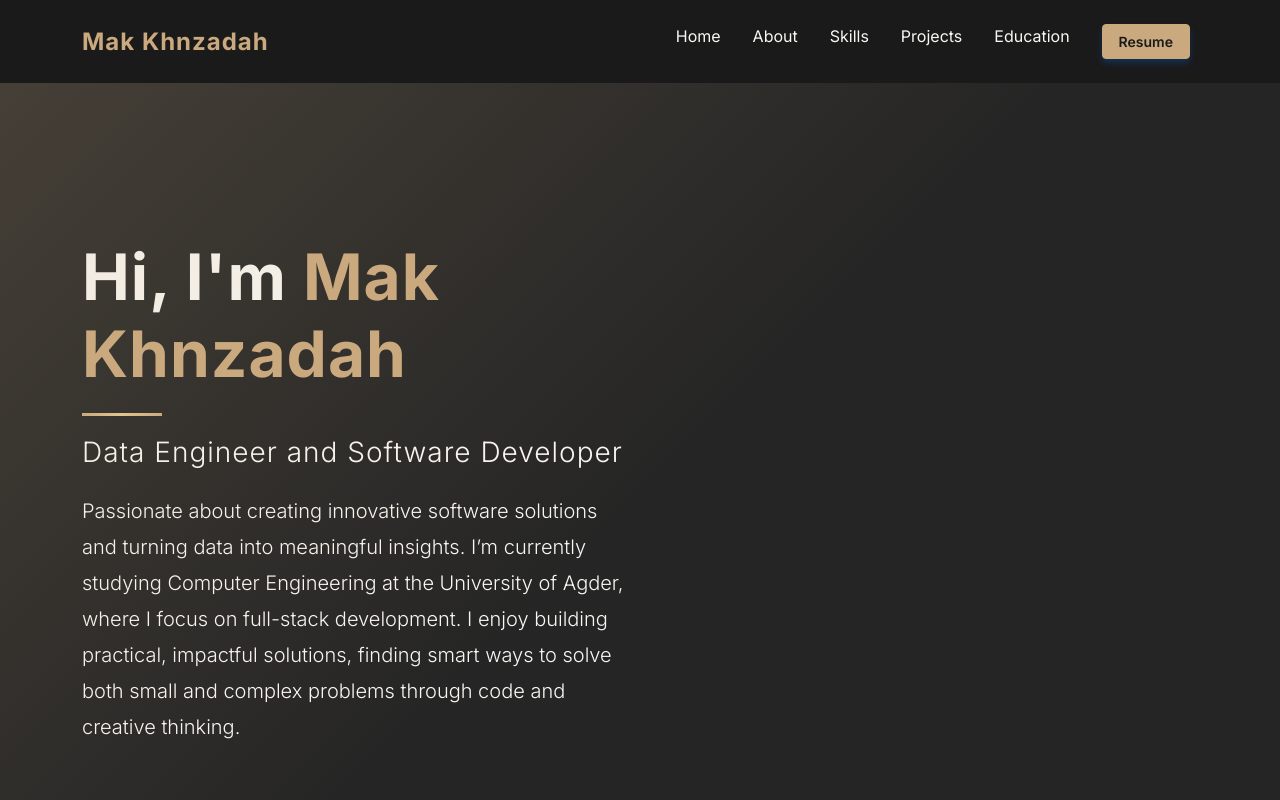
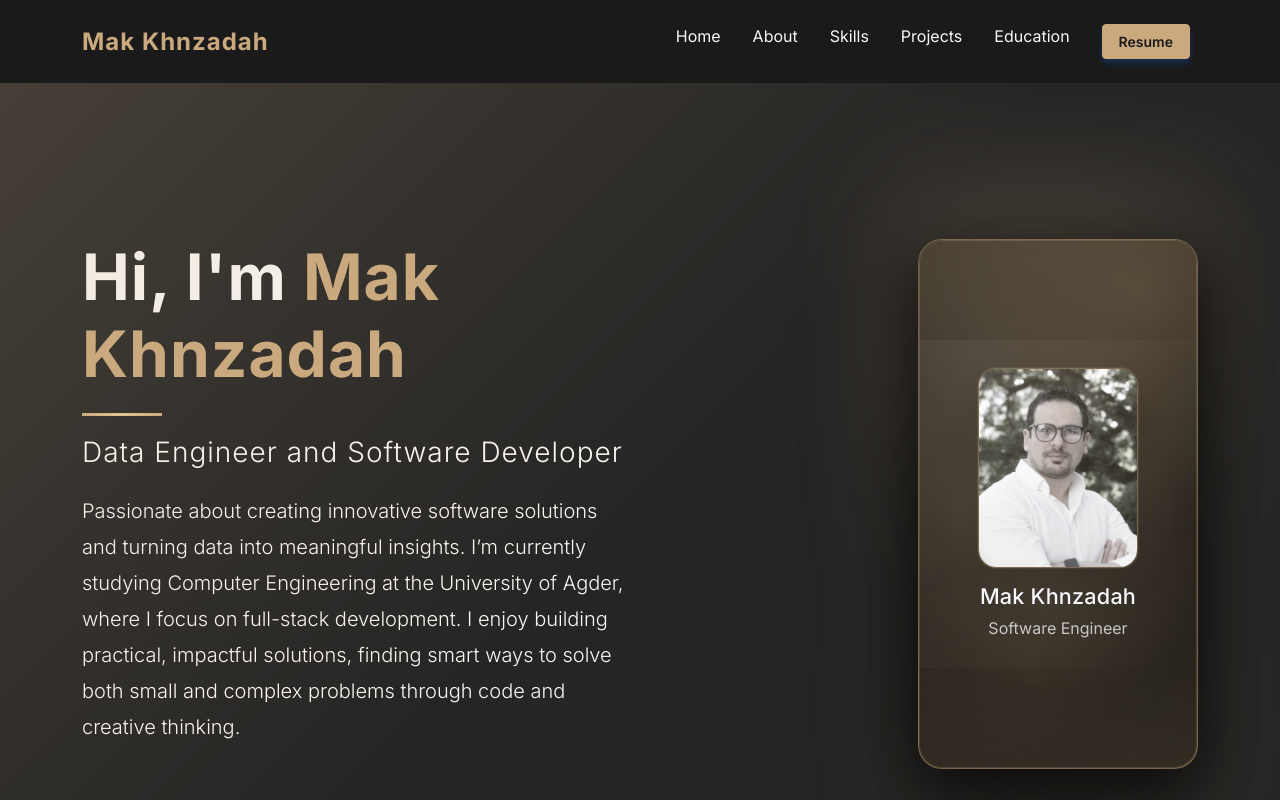
Before and after one commit to MakKhnzadah/Mak-portfolio, a React (Create React App) app: page / in a window 1280 px wide. Shown: the top 800 px of the page. Built offline with nearby package versions, Linux system fonts and the light colour scheme.

Commit message:
updated_8

```diff
--- a/src/components/Hero.tsx
+++ b/src/components/Hero.tsx
@@ -3,17 +3,9 @@ import { Container, Row, Col } from 'react-bootstrap';
 import ProfileCard from './ProfileCard';
 
 const Hero: React.FC = () => {
-  // Prefer PNG; fallback to JPG if PNG not found (browser will 404 silently if missing)
   const base = process.env.PUBLIC_URL || '';
   const profileImage = `${base}/images/mak_profile.png`;
-  const profileFallback = `${base}/images/mak_profile.jpg`;
-  const miniProfile = `${base}/images/mak_profile-mini.png`;
-  const miniFallback = `${base}/images/mak_profile-mini.jpg`;
-
-  const handleContactCTA = () => {
-    const contactSection = document.getElementById('contact');
-    contactSection?.scrollIntoView({ behavior: 'smooth' });
-  };
+  const profileFallback = `${base}/profile-placeholder.jpg`;
 
   return (
     <section id="home" className="hero-section py-5">
@@ -34,8 +26,18 @@ const Hero: React.FC = () => {
             </p>
             {/* CTA buttons removed per request */}
           </Col>
-
-
+          <Col
+            md={6}
+            className="d-flex justify-content-center justify-content-md-end mt-4 mt-md-0"
+          >
+            <ProfileCard
+              avatarUrl={profileImage}
+              fallbackAvatarUrl={profileFallback}
+              showUserInfo={false}
+              enableMobileTilt
+              className="hero-profile-card"
+            />
+          </Col>
         </Row>
       </Container>
     </section>
--- a/src/components/ProfileCard.css
+++ b/src/components/ProfileCard.css
@@ -48,6 +48,7 @@
   position: relative;
   border-radius: 24px;
   background: var(--pc-gradient);
+  background-color: #161310; /* fallback for Firefox when backdrop-filter/mix-blend are weak */
   min-height: 360px;
   overflow: hidden;
   border: 1px solid var(--pc-border);
@@ -88,6 +89,14 @@
     var(--inner-gradient, var(--pc-gradient));
   mix-blend-mode: screen;
   opacity: 0.7;
+}
+
+@supports not (backdrop-filter: blur(4px)) {
+  .pc-card {
+    backdrop-filter: none;
+    background: linear-gradient(150deg, rgba(28, 24, 20, 0.96) 0%, rgba(18, 16, 14, 0.9) 60%, rgba(201, 169, 125, 0.12) 100%);
+    box-shadow: 0 22px 50px rgba(0, 0, 0, 0.5), 0 0 0 1px rgba(201, 169, 125, 0.3) inset;
+  }
 }
 
 .pc-behind {
--- a/src/components/Skills.tsx
+++ b/src/components/Skills.tsx
@@ -18,6 +18,7 @@ const Skills: React.FC = () => {
               <img src="https://cdn.jsdelivr.net/gh/devicons/devicon/icons/csharp/csharp-original.svg" alt="C#" width="50" height="50" style={{ filter: 'brightness(0.9)' }} />
               <img src="https://cdn.jsdelivr.net/gh/devicons/devicon/icons/dotnetcore/dotnetcore-original.svg" alt=".NET Core" width="50" height="50" style={{ filter: 'brightness(0.9)' }} />
               <img src="https://cdn.jsdelivr.net/gh/devicons/devicon/icons/java/java-original.svg" alt="Java" width="50" height="50" style={{ filter: 'brightness(0.9)' }} />
+              <img src="https://cdn.jsdelivr.net/gh/devicons/devicon/icons/maven/maven-original.svg" alt="Maven" width="50" height="50" style={{ filter: 'brightness(0.9)' }} />
               <img src="https://cdn.jsdelivr.net/gh/devicons/devicon/icons/git/git-original.svg" alt="Git" width="50" height="50" style={{ filter: 'brightness(0.9)' }} />
               <img src="https://cdn.jsdelivr.net/gh/devicons/devicon/icons/python/python-original.svg" alt="Python" width="50" height="50" style={{ filter: 'brightness(0.9)' }} />
               <img src="https://cdn.jsdelivr.net/gh/devicons/devicon/icons/javascript/javascript-original.svg" alt="JavaScript" width="50" height="50" style={{ filter: 'brightness(0.9)' }} />
```
Also changed, not shown: public/images/maven-logo-png_seeklogo-394268.png (added).
